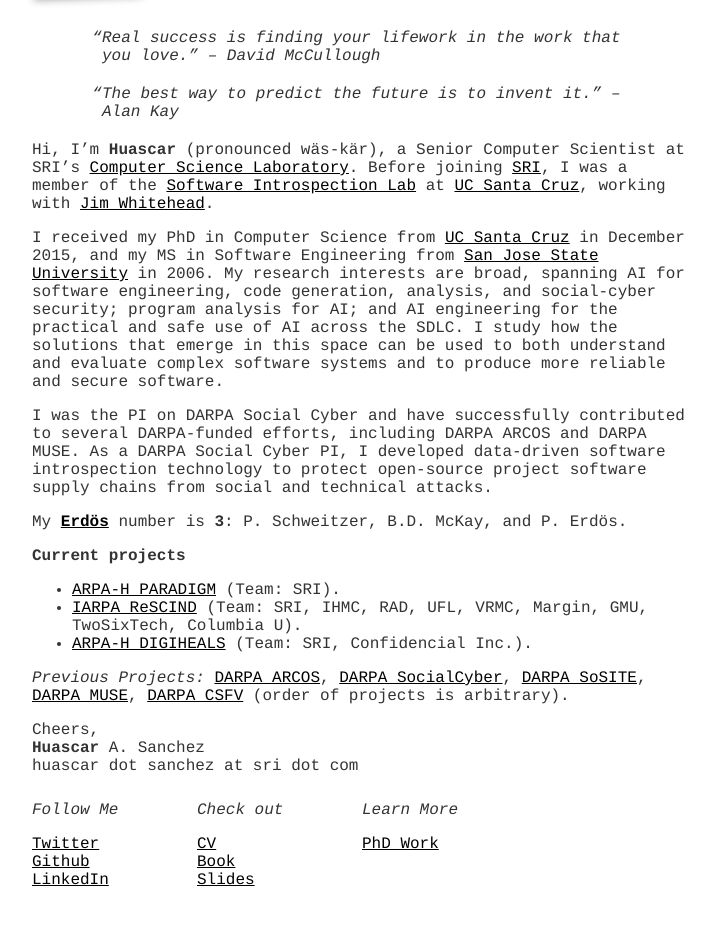
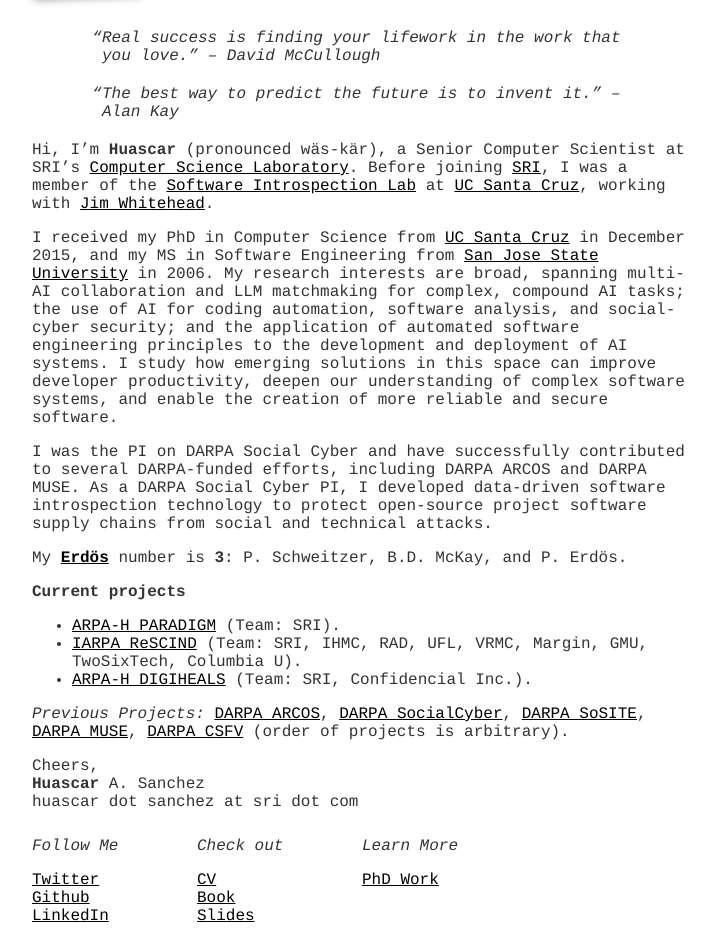
Before and after one commit to hsanchez/hsanchez.github.io, a Jekyll site: the page built from index.md, in a window 1280 px wide, cut to the strip 218-1159 px from the top of the page. Shown: the whole strip, without its empty margins (278-993 px from the left). Built offline with Jekyll 4.4.1, drawn with Linux system fonts in a browser that asks for light colours; before the commit the page ends 1123 px from its top, so only the background shows below that.

Commit message:
minor changes in website

```diff
--- a/index.md
+++ b/index.md
@@ -17,11 +17,12 @@
 I received my PhD in Computer Science from [UC Santa Cruz](http://www.ucsc.edu/)
 in December 2015, and my MS in Software Engineering from [San Jose State
 University](http://www.sjsu.edu/) in 2006. My research interests are broad, spanning
-AI for software engineering, code generation, analysis, and social-cyber
-security; program analysis for AI; and AI engineering for the practical and safe use
-of AI across the SDLC. I study how the solutions that emerge in this space can be
-used to both understand and evaluate complex software systems and to produce more
-reliable and secure software.
+multi-AI collaboration and LLM matchmaking for complex, compound AI tasks; the use of
+AI for coding automation, software analysis, and social-cyber security; and the application
+of automated software engineering principles to the development and deployment of AI systems.
+I study how emerging solutions in this space can improve developer productivity, deepen
+our understanding of complex software systems, and enable the creation of more reliable
+and secure software.
 
 I was the PI on DARPA Social Cyber and have successfully contributed to several
 DARPA-funded efforts, including DARPA ARCOS and DARPA MUSE. As a DARPA Social Cyber PI,
```
